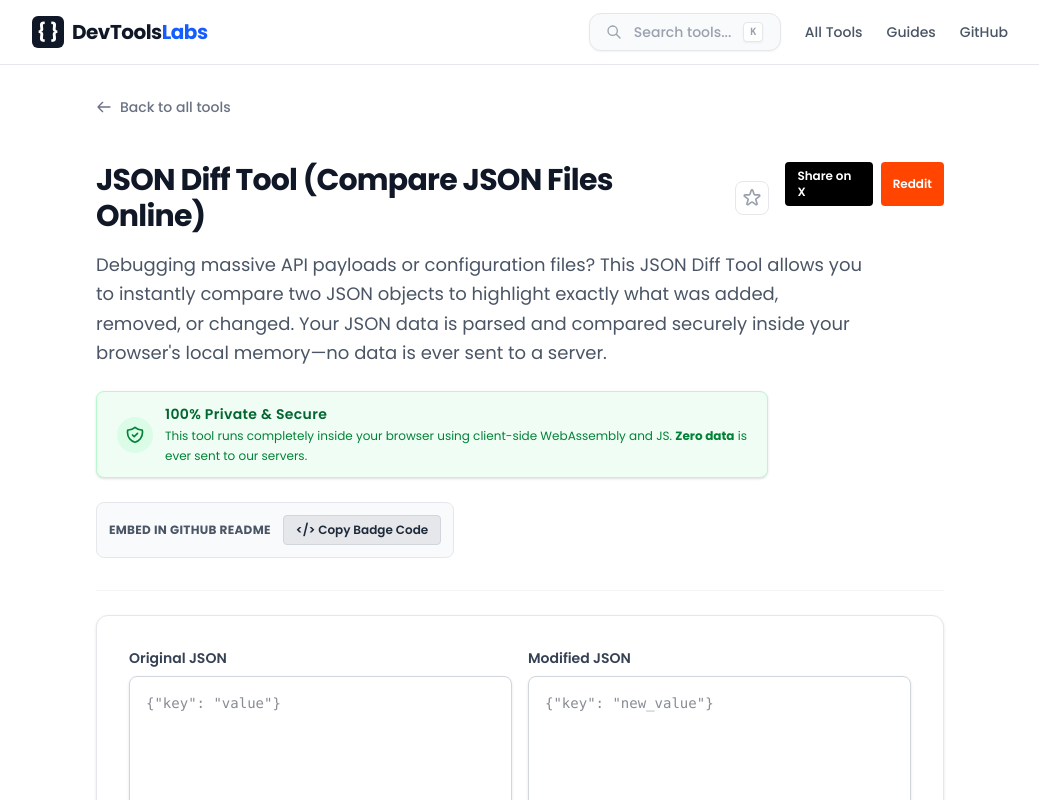
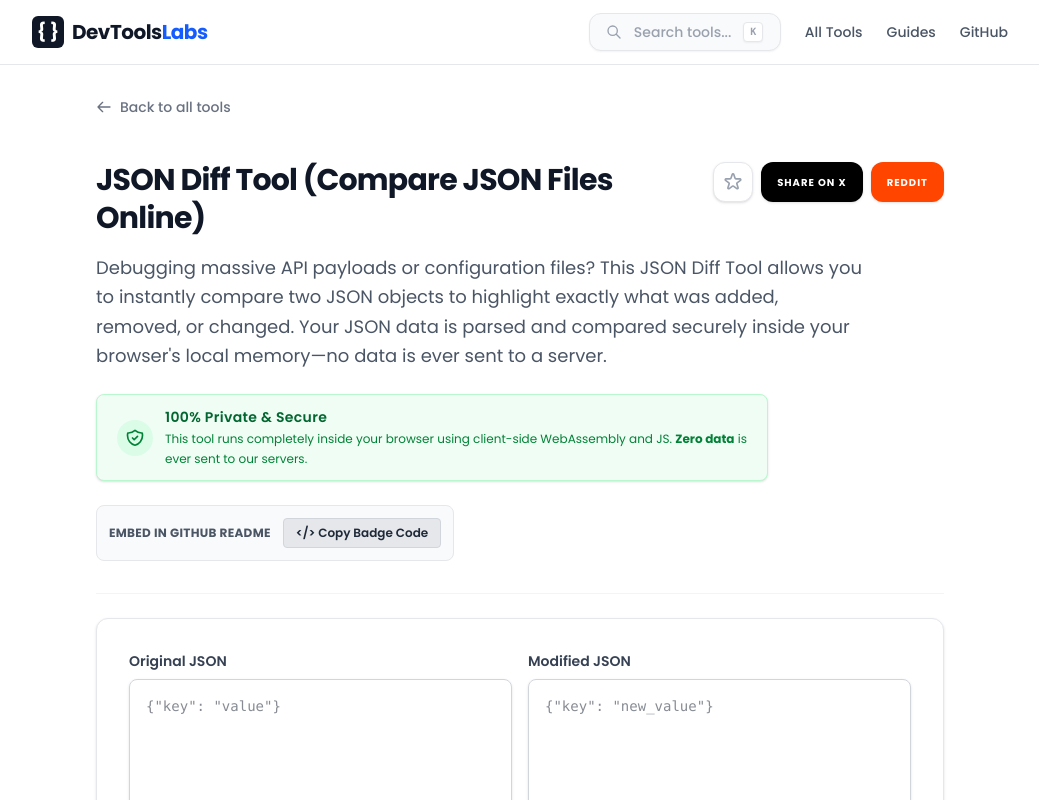
Before and after one commit to ArhamAshfaqft/devtoolslabs, a Next.js app: page /json-diff in a window 1280 px wide. Shown: the top 800 px of the page, without its empty margins (120-1159 px from the left). Built offline with nearby package versions, Linux system fonts and the light colour scheme.

Commit message:
fix: align favorite button with social share buttons and upgrade styling

```diff
--- a/components/ToolLayout.tsx
+++ b/components/ToolLayout.tsx
@@ -143,15 +143,17 @@ const ToolLayout = ({
       <main className="max-w-4xl mx-auto px-6 py-6">
         {/* Header & Intro */}
         <header className="mb-6 border-b border-gray-100 pb-8">
-          <div className="flex flex-col md:flex-row md:justify-between md:items-start gap-4 mb-4">
-              <div className="flex items-center gap-4">
-                <h1 className="text-3xl font-bold tracking-tight text-gray-900">{title}</h1>
+          <div className="flex flex-col md:flex-row md:justify-between md:items-start gap-6 mb-4">
+             <h1 className="text-3xl font-extrabold tracking-tight text-gray-900 flex-1 leading-tight">{title}</h1>
+
+             <div className="flex items-center gap-2 shrink-0">
+                {/* Favorite Button */}
                 <button
                   onClick={toggleFav}
-                  className={`p-1.5 rounded-lg border transition-all ${
+                  className={`w-10 h-10 flex items-center justify-center rounded-xl border transition-all ${
                     isFav
                       ? "bg-yellow-50 border-yellow-200 text-yellow-500 shadow-sm"
-                      : "bg-white border-gray-200 text-gray-400 hover:border-yellow-200 hover:text-yellow-500"
+                      : "bg-white border-gray-200 text-gray-400 hover:border-yellow-200 hover:text-yellow-500 shadow-sm"
                   }`}
                   title={isFav ? "Remove from Favorites" : "Add to Favorites"}
                 >
@@ -159,7 +161,6 @@ const ToolLayout = ({
                     <path strokeLinecap="round" strokeLinejoin="round" strokeWidth={2} d="M11.049 2.927c.3-.921 1.603-.921 1.902 0l1.519 4.674a1 1 0 00.95.69h4.915c.969 0 1.371 1.24.588 1.81l-3.976 2.888a1 1 0 00-.363 1.118l1.518 4.674c.3.922-.755 1.688-1.538 1.118l-3.976-2.888a1 1 0 00-1.176 0l-3.976 2.888c-.783.57-1.838-.197-1.538-1.118l1.518-4.674a1 1 0 00-.363-1.118l-3.976-2.888c-.784-.57-.382-1.81.588-1.81h4.914a1 1 0 00.951-.69l1.519-4.674z" />
                   </svg>
                 </button>
-              </div>
 
                 {/* Social Sharing Buttons */}
                 {currentUrl && (
@@ -167,19 +168,20 @@ const ToolLayout = ({
                     <a
                       href={`https://twitter.com/intent/tweet?url=${encodeURIComponent(currentUrl)}&text=${encodeURIComponent(`Check out this free developer tool: ${title}`)}`}
                       target="_blank" rel="noopener noreferrer"
-                   className="inline-flex items-center px-3 py-1.5 text-xs font-semibold bg-[#000000] text-white rounded hover:bg-gray-800 transition-colors"
+                      className="inline-flex items-center h-10 px-4 text-[10px] font-black uppercase tracking-widest bg-black text-white rounded-xl hover:bg-gray-800 transition-all shadow-sm"
                     >
                       Share on X
                     </a>
                     <a
                       href={`https://reddit.com/submit?url=${encodeURIComponent(currentUrl)}&title=${encodeURIComponent(`A free browser-based ${title} for developers`)}`}
                       target="_blank" rel="noopener noreferrer"
-                   className="inline-flex items-center px-3 py-1.5 text-xs font-semibold bg-[#FF4500] text-white rounded hover:bg-[#e03d00] transition-colors"
+                      className="inline-flex items-center h-10 px-4 text-[10px] font-black uppercase tracking-widest bg-[#FF4500] text-white rounded-xl hover:bg-[#e03d00] transition-all shadow-sm"
                     >
                       Reddit
                     </a>
                   </div>
                 )}
+             </div>
           </div>
           <p className="text-lg text-gray-600 leading-relaxed max-w-3xl">{intro}</p>
           <div className="mt-4">
```
Lines whose indentation alone changed are shown as unchanged.
